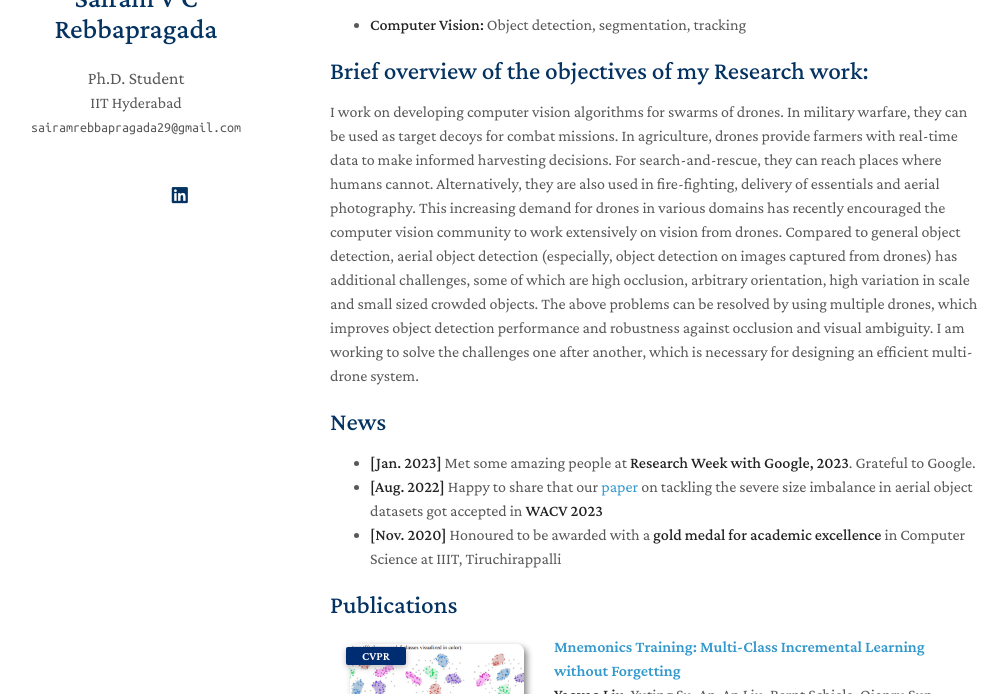
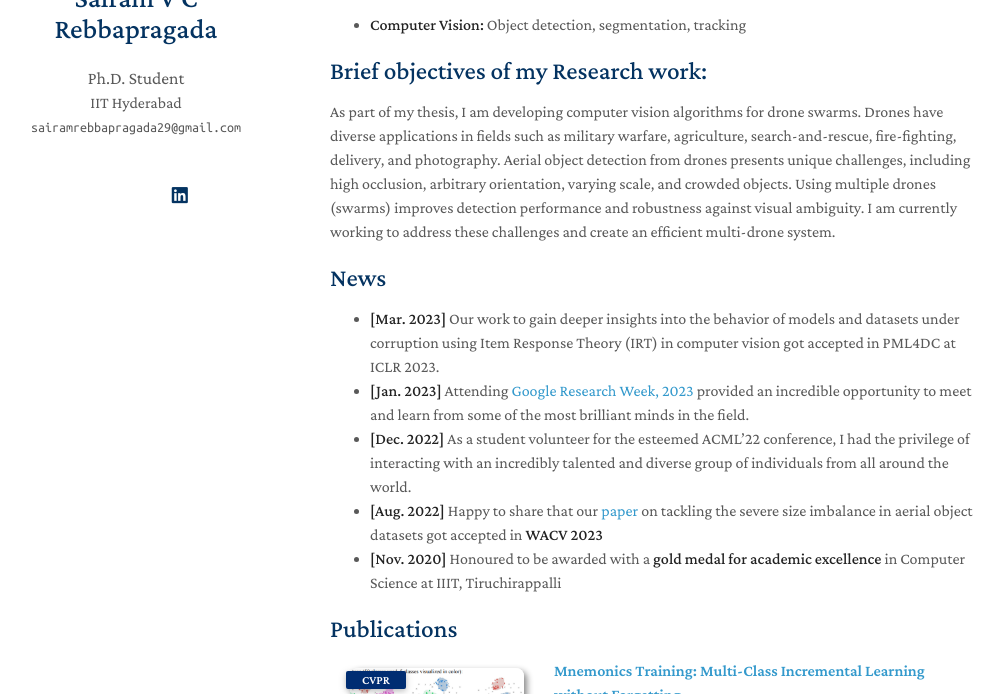
Before and after one commit to sairamrebbapragada/sairamrebbapragada.github.io, a Jekyll site: the page built from index.md, in a window 1280 px wide and 900 px high, cut to the strip 206-900 px from the top of the window. Shown: the whole strip, without its empty margins (140-1147 px from the left). Built offline with Jekyll 4.4.1, drawn with Linux system fonts in a browser that asks for light colours; nearby versions of some CDN libraries; a style sheet for code colours, icons or effects is not loaded; our own code applies the rules of GitHub Pages for plain Markdown files.

Commit message:
Update index.md

```diff
--- a/index.md
+++ b/index.md
@@ -10,14 +10,17 @@ I am a Ph.D. student in the department of Artificial Intelligence at IIT Hyderab
 
 - **Computer Vision:** Object detection, segmentation, tracking
 
-## Brief overview of the objectives of my Research work:
+## Brief objectives of my Research work:
 
-I work on developing computer vision algorithms for swarms of drones. In military warfare, they can be used as target decoys for combat missions. In agriculture, drones provide farmers with real-time data to make informed harvesting decisions. For search-and-rescue, they can reach places where humans cannot. Alternatively, they are also used in fire-fighting, delivery of essentials and aerial photography. This increasing demand for drones in various domains has recently encouraged the computer vision community to work extensively on vision from drones. Compared to general object detection, aerial object detection (especially, object detection on images captured from drones) has additional challenges, some of which are high occlusion, arbitrary orientation, high variation in scale and small sized crowded objects. The above problems can be resolved by using multiple drones, which improves object detection performance and robustness against occlusion and visual ambiguity. I am working to solve the challenges one after another, which is necessary for designing an efficient multi-drone system.
+As part of my thesis, I am developing computer vision algorithms for drone swarms. Drones have diverse applications in fields such as military warfare, agriculture, search-and-rescue, fire-fighting, delivery, and photography. Aerial object detection from drones presents unique challenges, including high occlusion, arbitrary orientation, varying scale, and crowded objects. Using multiple drones (swarms) improves detection performance and robustness against visual ambiguity. I am currently working to address these challenges and create an efficient multi-drone system.
+
+<!-- I work on developing computer vision algorithms for swarms of drones. In military warfare, they can be used as target decoys for combat missions. In agriculture, drones provide farmers with real-time data to make informed harvesting decisions. For search-and-rescue, they can reach places where humans cannot. Alternatively, they are also used in fire-fighting, delivery of essentials and aerial photography. This increasing demand for drones in various domains has recently encouraged the computer vision community to work extensively on vision from drones. Compared to general object detection, aerial object detection (especially, object detection on images captured from drones) has additional challenges, some of which are high occlusion, arbitrary orientation, high variation in scale and small sized crowded objects. The above problems can be resolved by using multiple drones, which improves object detection performance and robustness against occlusion and visual ambiguity. I am working to solve the challenges one after another, which is necessary for designing an efficient multi-drone system.  -->
 
 
 ## News
-
-- **[Jan. 2023]** Met some amazing people at [**Research Week with Google, 2023**](https://sites.google.com/view/researchweek2023/home). Grateful to Google.
+- **[Mar. 2023]** Our work to gain deeper insights into the behavior of models and datasets under corruption using Item Response Theory (IRT) in computer vision got accepted in PML4DC at ICLR 2023.
+- **[Jan. 2023]** Attending [Google Research Week, 2023]((https://sites.google.com/view/researchweek2023/home)) provided an incredible opportunity to meet and learn from some of the most brilliant minds in the field.
+- **[Dec. 2022]** As a student volunteer for the esteemed ACML'22 conference, I had the privilege of interacting with an incredibly talented and diverse group of individuals from all around the world.
 - **[Aug. 2022]** Happy to share that our [paper](https://openaccess.thecvf.com/content/WACV2023/papers/Sairam_ARUBA_An_Architecture-Agnostic_Balanced_Loss_for_Aerial_Object_Detection_WACV_2023_paper.pdf) on tackling the severe size imbalance in aerial object datasets got accepted in **WACV 2023**
 - **[Nov. 2020]** Honoured to be awarded with a **gold medal for academic excellence** in Computer Science at IIIT, Tiruchirappalli
 
```
